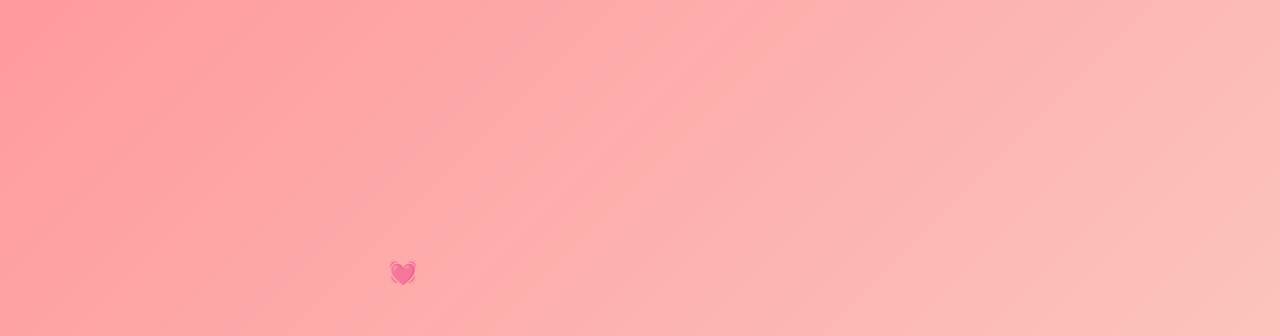
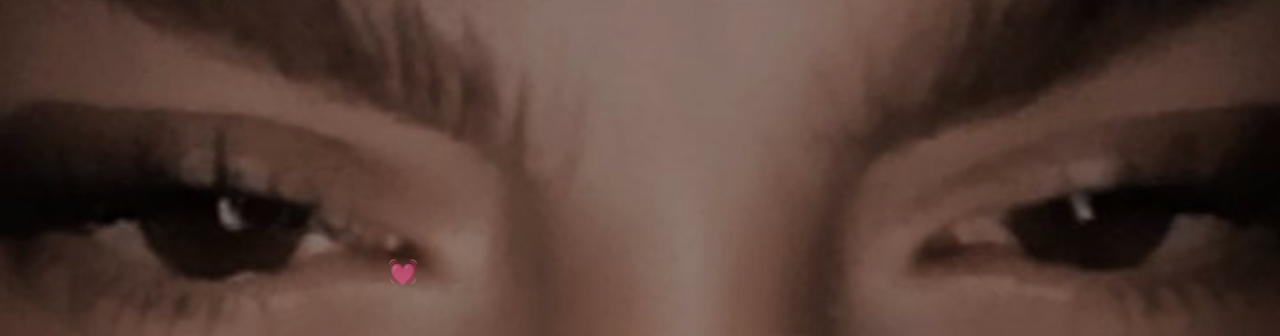
Before and after one commit to karasko999/Amira, a plain HTML site: page index.html in a window 1280 px wide. Shown: the top 336 px of the page. Drawn offline with Linux system fonts and the light colour scheme.

Commit message:
Update style.css

```diff
--- a/style.css
+++ b/style.css
@@ -1,14 +1,42 @@
+/* الأساسيات */
 body {
     margin: 0;
     padding: 0;
     overflow: hidden;
-    background: linear-gradient(135deg, #ff9a9e 0%, #fad0c4 100%);
+    font-family: 'Arial', sans-serif;
+    height: 100vh;
     display: flex;
     justify-content: center;
     align-items: center;
-    height: 100vh;
-    font-family: 'Arial', sans-serif;
+    color: white;
+    position: relative;
 }
+
+/* خلفية الصورة */
+.background-image {
+    position: fixed;
+    top: 0;
+    left: 0;
+    width: 100%;
+    height: 100%;
+    background-image: url('background.jpg'); /* سيتم استبدالها بصورتك */
+    background-size: cover;
+    background-position: center;
+    z-index: -1;
+    filter: brightness(0.7);
+}
+
+/* بقية التنسيقات... */
+.love-message {
+    position: relative;
+    z-index: 100;
+    font-size: 3.5rem;
+    text-align: center;
+    text-shadow: 2px 2px 4px rgba(0, 0, 0, 0.5);
+    animation: float 3s ease-in-out infinite;
+}
+
+/* ... (ابقِ بقية التنسيقات كما هي في الإصدار السابق) */
 
 .love-message {
     position: relative;
```
